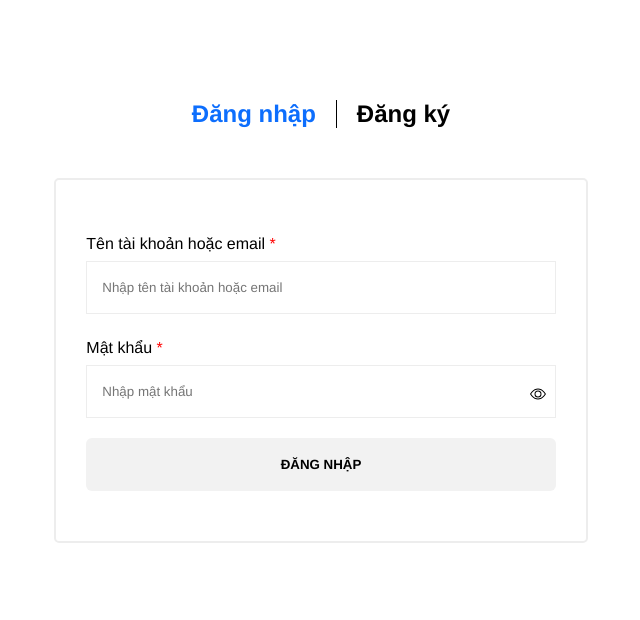
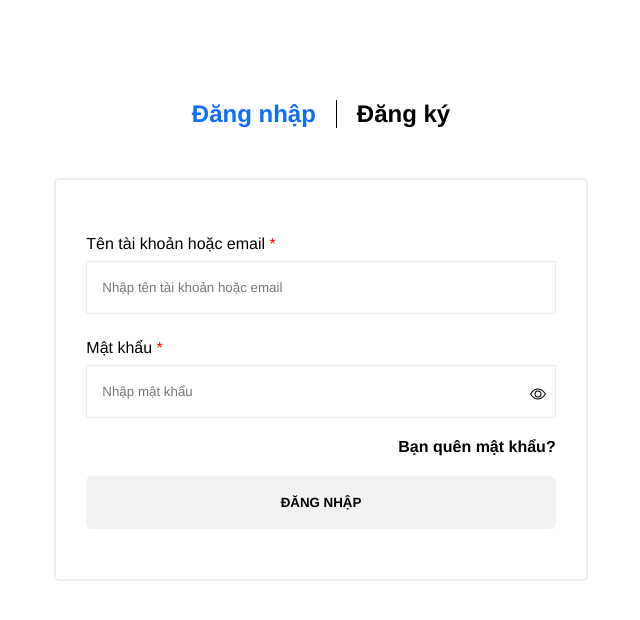
Before and after one commit to thuha95v/ThuHaShop_Frontend, a Vue app: page /login in a window 1280 px wide. Shown: the top 620 px of the page, without its empty margins (319-959 px from the left). Built offline with nearby package versions, Linux system fonts and the light colour scheme; no server answers.

Commit message:
update ui login, signup

```diff
--- a/src/pages/Login/Login.scss
+++ b/src/pages/Login/Login.scss
@@ -1,6 +1,5 @@
 .login {
   margin-top: 100px;
-  height: 100vh;
 
   span {
     color: red;
@@ -85,4 +84,18 @@
   .icon-loading {
     top: 2px;
   }
+
+  .forget-password {
+    text-align: end;
+    margin-top: 20px;
+
+    a{
+      color: black;
+      font-weight: bold;
+
+      &:hover{
+        color: $blue-color;
+      }
+    }
+  }
 }
--- a/src/pages/Login/Login.vue
+++ b/src/pages/Login/Login.vue
@@ -32,6 +32,9 @@
                         </el-icon>
                     </div>
 
+                    <div class="forget-password">
+                        <router-link to="/forget-password">Bạn quên mật khẩu?</router-link>
+                    </div>
                     <div>
                         <button v-if="!loading">ĐĂNG NHẬP</button>
                         <button v-else disabled class="is-loading"> <el-icon class="icon-loading"><Loading /></el-icon> Đang xử lý</button>
--- a/src/pages/Signup/Signup.vue
+++ b/src/pages/Signup/Signup.vue
@@ -62,7 +62,7 @@
                     <div class="mt-25 password">
                         <label for="">Nhập lại mật khẩu<span class="required">*</span></label>
                         <input v-if="!showPassword" type="password" placeholder="Nhập lại mật khẩu" v-model="user.re_password">
-                        <input v-else type="text" placeholder="Nhập mật khẩu" v-model="user.re_password">
+                        <input v-else type="text" placeholder="Nhập lại mật khẩu" v-model="user.re_password">
 
                         <el-icon v-if="!showPassword" class="show-password" @click="togglePassword">
                             <View />
```
Also changed, not shown: src/assets/icon.png (added).
